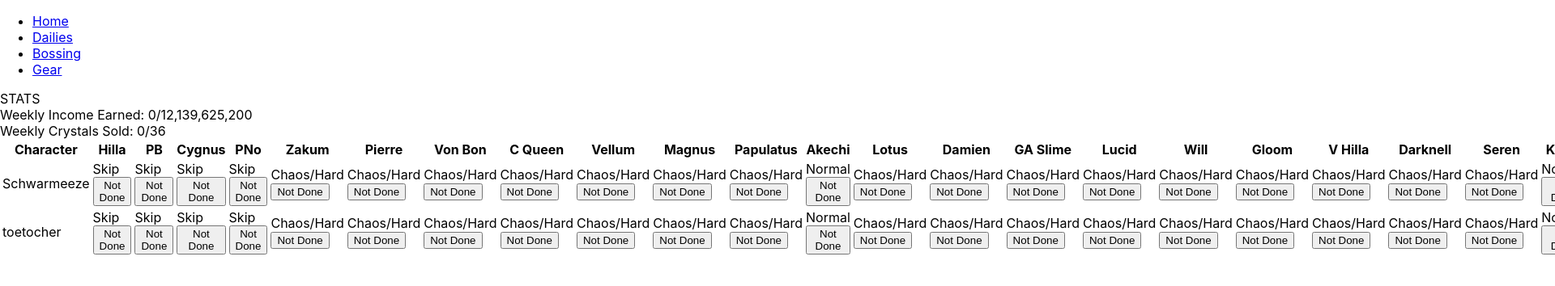
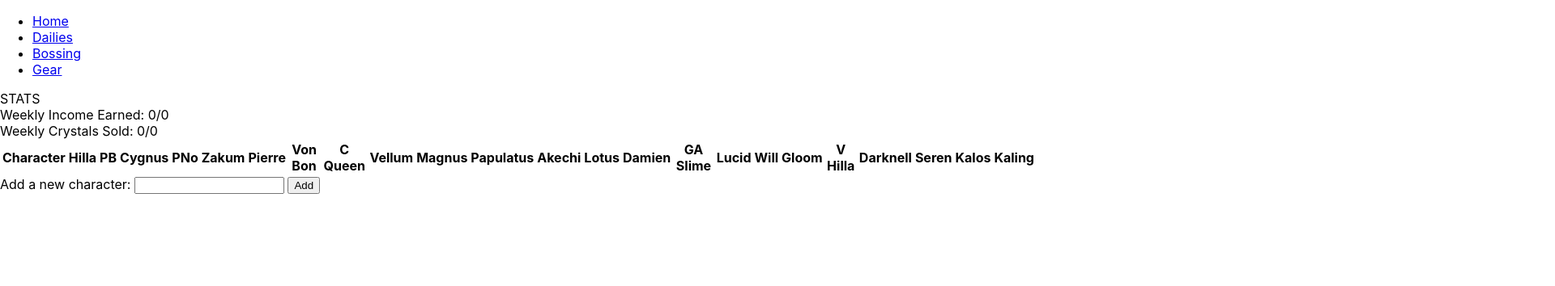
Before and after one commit to Sorbies/maplestoryapp, a React (Create React App) app: page /bossing in a window 1280 px wide. Shown: the top 354 px of the page at 81% size, 1920 px wide, since content can reach past the window. Built offline with nearby package versions, Linux system fonts and the light colour scheme.

Commit message:
added ability to add new chars to table

```diff
--- a/src/pages/bossing/Bossing.js
+++ b/src/pages/bossing/Bossing.js
@@ -24,14 +24,9 @@ function Bossing() {
     return [someState, setSomeState]
   }
 
-  const [charNames, setCharNames] = usePersistingState("charNames", ["Schwarmeeze", "toetocher"]); //hook for char names
-
-  const mainDiffs = [1, 1, 1, 1, 4, 4, 4, 4, 4, 4, 4, 3, 4, 4, 4, 4, 4, 4, 4, 4, 4, 3, 1]; //dummy initial difficulties
-  const [charDifficulties, setCharDifficulties] = usePersistingState("charDifficulties", [mainDiffs, mainDiffs]); //hook for char difficulties (boss difficulties that the char can run)
-
-  const falses = [false, false, false, false, false, false, false, false, false, false, false, false,  //dummy initial clear status
-    false, false, false, false, false, false, false, false, false, false, false]
-  const [charProgress, setCharProgress] = usePersistingState("charProgress", [falses, falses]) //hook for char progress (boss clear status for the week)
+  const [charNames, setCharNames] = usePersistingState("charNames", []); //hook for char names
+  const [charDifficulties, setCharDifficulties] = usePersistingState("charDifficulties", []); //hook for char difficulties (boss difficulties that the char can run)
+  const [charProgress, setCharProgress] = usePersistingState("charProgress", []) //hook for char progress (boss clear status for the week)
 
   return (
     <>
--- a/src/pages/bossing/table/container/BossingTableEditor.js
+++ b/src/pages/bossing/table/container/BossingTableEditor.js
@@ -1,6 +1,15 @@
+import { useState } from "react";
 import BossingTable from "../presentational/BossingTable";
 
 function BossingTableEditor(props) {
+    //hooks
+    const [newChar, setNewChar] = useState("");
+
+    //variables
+    const initialDifficulties = [1, 1, 1, 1, 1, 1, 1, 1, 1, 1, 1, 1, 1, 1, 1, 1, 1, 1, 1, 1, 1, 1, 1]; //dummy initial difficulties
+    const initialProgress = [false, false, false, false, false, false, false, false, false, false, false, false, false, false, false, false, false, false, false, false, false, false, false];
+
+    //functions
     //This function will allow updating the clear status of the character's bosses.
     const handleProgress = (prevProgress, charIndex, bossIndex) => {
         let newProgress = [...prevProgress]
@@ -8,12 +17,25 @@ function BossingTableEditor(props) {
         props.setCharProgress(newProgress);
     }
 
+    const handleNewChar = (e) => {
+        setNewChar(e.target.value);
+    }
+
+    const addNewChar = () => {
+        props.setCharNames((prev) => [...prev, newChar]);
+        props.setCharDifficulties((prev) => [...prev, initialDifficulties]);
+        props.setCharProgress((prev) => [...prev, initialProgress]);
+
+        setNewChar("");
+    }
+
     return (
         <>
             <BossingTable
                 charNames={props.charNames} setCharNames={props.setCharNames}
                 charDifficulties={props.charDifficulties} setCharDifficulties={props.setCharDifficulties}
-                charProgress={props.charProgress} handleProgress={handleProgress} />
+                charProgress={props.charProgress} handleProgress={handleProgress}
+                newChar={newChar} handleNewChar={handleNewChar} addNewChar={addNewChar}/>
         </>
 
     )
--- a/src/pages/bossing/table/presentational/BossingTable.js
+++ b/src/pages/bossing/table/presentational/BossingTable.js
@@ -59,6 +59,8 @@ function BossingTable(props) {
             </tbody>
 
         </table>
+
+        Add a new character: <input type="text" value={props.newChar} onChange={props.handleNewChar}/> <button onClick={props.addNewChar}>Add</button>
       </>
     );
   }
```
Also changed, not shown: devlog.txt, todo.txt (added).
